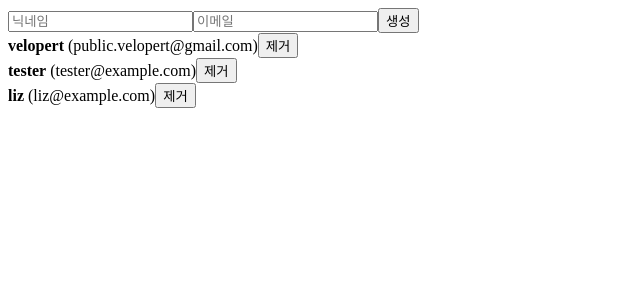
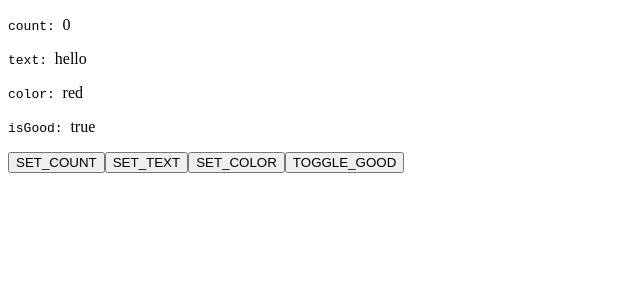
Before and after one commit to Doosies/front, a React (Create React App) app: page / in a window 1280 px wide. Shown: the top 300 px of the page, without its empty margins (0-640 px from the left). Built offline with nearby package versions, Linux system fonts and the light colour scheme.

Commit message:
typescript로 reducer

```diff
--- a/src/StudyFolder/App.tsx
+++ b/src/StudyFolder/App.tsx
@@ -1,9 +1,8 @@
 import React from 'react';
 import styled from 'styled-components';
-import Counter from './Counter';
-import Hello from './Hello';
-import InputSample from './InputSample';
+import Counter from './My/Counter';
 import Page from './My/Page';
+import ReducerSample from './ReducerSample';
 
 const StyledApp = styled.div`
 
@@ -15,7 +14,9 @@ const App = () => {
         <StyledApp>
             {/* <Counter/> */}
             {/* <InputSample/> */}
-            <Page/>
+            {/* <Page/> */}
+            {/* <Counter/> */}
+            <ReducerSample/>
         </StyledApp>
     );
 };
--- /dev/null
+++ b/src/StudyFolder/My/Counter.tsx
@@ -0,0 +1,42 @@
+import React, {useState} from 'react';
+import { useReducer } from 'react';
+
+interface CounterProps {
+
+}
+
+type Action = {type: 'INCREASE'} | {type: 'DECREASE'} | {type: 'INCREASE5'} | {type: 'DECREASE5'};
+function reducer(state: number,action: Action) {
+    switch(action.type) {
+        case 'INCREASE':
+            return state + 1;
+        case 'DECREASE':
+            return state -1;
+        case 'INCREASE5':
+            return state + 5;
+        case 'DECREASE5':
+            return state - 5;
+        default:
+            throw new Error("에러");
+    }
+}
+const Counter = () => {
+    const [cnt, dispatch] = useReducer(reducer,0);
+
+    const handleIncrease = () => dispatch({type:'INCREASE'});
+    const handleIncrease5 = () => dispatch({type:'INCREASE5'});
+    const handleDecrease = () => dispatch({type:'DECREASE'});
+    const handleDecrease5 = () => dispatch({type:'DECREASE5'});
+
+    return (
+        <div>
+            <h1>Now Num : {cnt} </h1>
+            <button onClick={handleIncrease}> +1 </button>
+            <button onClick={handleIncrease5}> +5 </button>
+            <button onClick={handleDecrease}> -1 </button>
+            <button onClick={handleDecrease5}> -5 </button>
+        </div>
+    );
+}
+
+export default Counter;
--- /dev/null
+++ b/src/StudyFolder/ReducerSample.tsx
@@ -0,0 +1,84 @@
+
+import { COPYFILE_FICLONE_FORCE } from 'constants';
+import React, {useState} from 'react';
+import { useReducer } from 'react';
+
+
+type Color = 'red' | 'orange' | 'yellow';
+type State = {
+    count: number;
+    text: string;
+    color: Color;
+    isGood: boolean;
+}
+type Action =
+    | { type: 'SET_COUNT'; count: number }
+    | { type: 'SET_TEXT'; text: string }
+    | { type: 'SET_COLOR'; color: Color }
+    | { type: 'TOGGLE_GOOD'; };
+
+function reducer(state: State, action: Action): State {
+    switch (action.type) {
+        case 'SET_COUNT':
+            return {
+                ...state,
+                count: action.count
+            };
+        case 'SET_TEXT':
+            return {
+                ...state,
+                text: action.text
+            };
+        case 'SET_COLOR':
+            return {
+                ...state,
+                color: action.color
+            };
+        case 'TOGGLE_GOOD':
+            return {
+                ...state,
+                isGood: !state.isGood
+            };
+        default:
+            throw new Error('Unhandled action');
+    }
+}
+
+
+const ReducerSample = () => {
+    const [state, dispatch] = useReducer(reducer, {
+        count: 0,
+        text: 'hello',
+        color: 'red',
+        isGood: true
+    });
+    const setCount = () => dispatch({type: 'SET_COUNT', count: 5});
+    const setText = () => dispatch({type: 'SET_TEXT', text: 'bye'});
+    const setColor = () => dispatch({type: 'SET_COLOR', color: 'orange'});
+    const toggleGood = () => dispatch({type: 'TOGGLE_GOOD'});
+
+    return (
+        <div>
+            <p>
+                <code> count: </code> {state.count}
+            </p>
+            <p>
+                <code>text: </code> {state.text}
+            </p>
+            <p>
+                <code>color: </code> {state.color}
+            </p>
+            <p>
+                <code>isGood: </code> {state.isGood ? 'true' : 'false'}
+            </p>
+            <div>
+                <button onClick={setCount}>SET_COUNT</button>
+                <button onClick={setText}>SET_TEXT</button>
+                <button onClick={setColor}>SET_COLOR</button>
+                <button onClick={toggleGood}>TOGGLE_GOOD</button>
+            </div>
+        </div>
+    );
+}
+
+export default ReducerSample;
```
